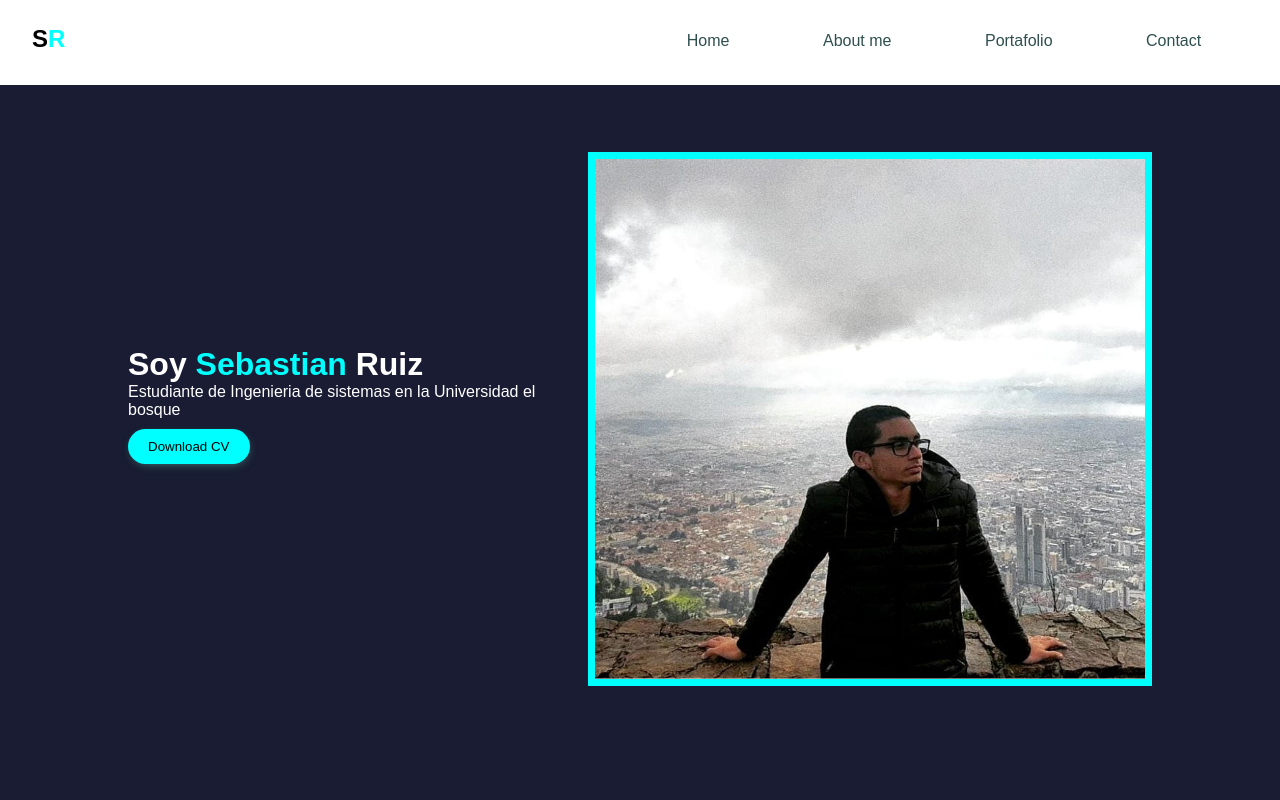
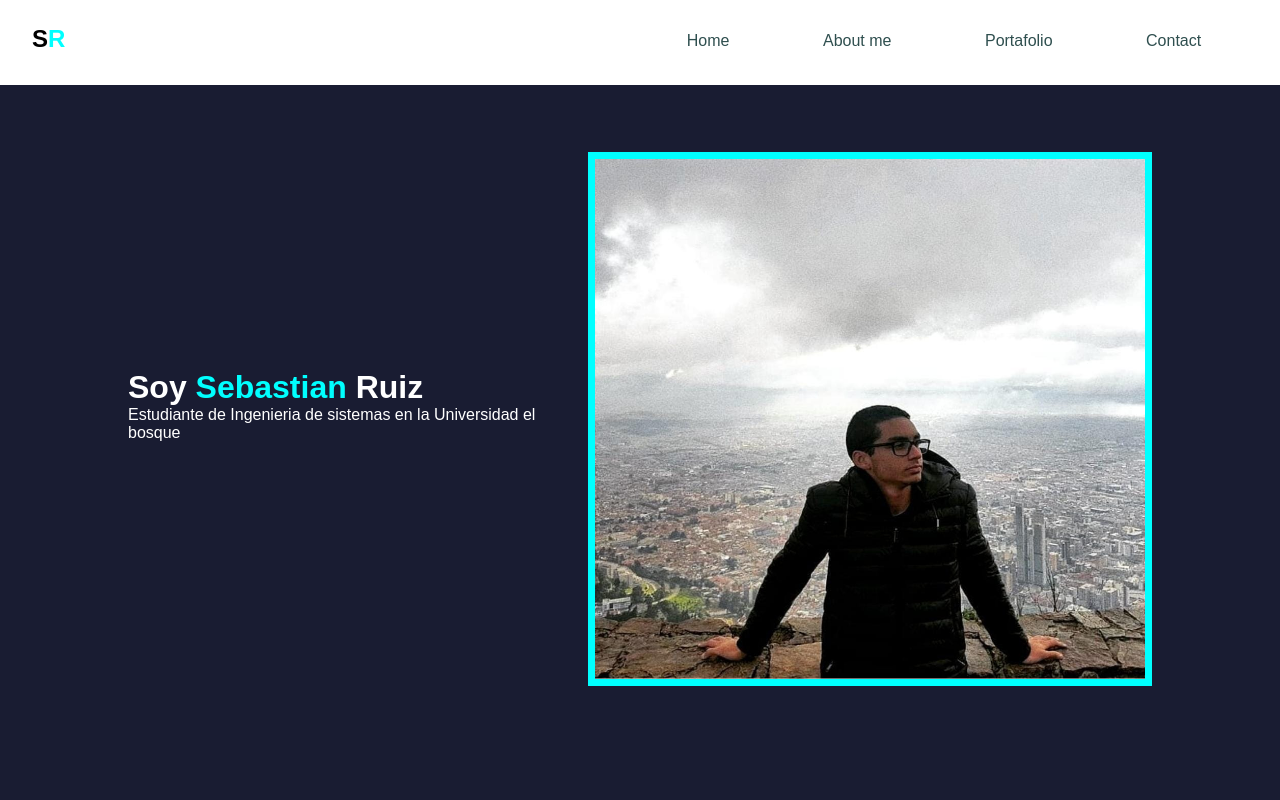
Before and after one commit to Geeksebas/Redes, a plain HTML site: page index.html in a window 1280 px wide. Shown: the top 800 px of the page. Drawn offline with Linux system fonts and the light colour scheme.

```diff
--- a/index.html
+++ b/index.html
@@ -31,7 +31,6 @@
             <div class="info-content">
                 <h1>Soy <span> Sebastian </span> Ruiz </h1>
                 <p>Estudiante de Ingenieria de sistemas en la Universidad el bosque</p>
-                    <button class= "download-cv"> Download CV </button>
             </div>
             <img src="img/Monserrate.jpeg" alt="Sebastian Ruiz picture">
         </main>
```
Also changed, not shown: img/bosquecillo.png (deleted), img/chibchaweb.png (deleted), img/tinder.png (deleted).
